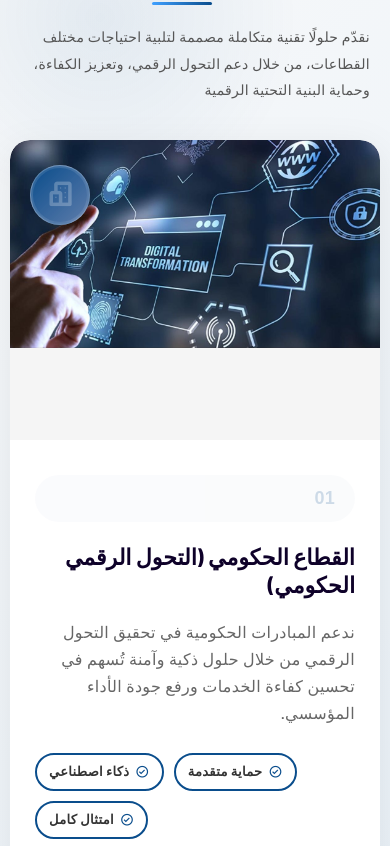
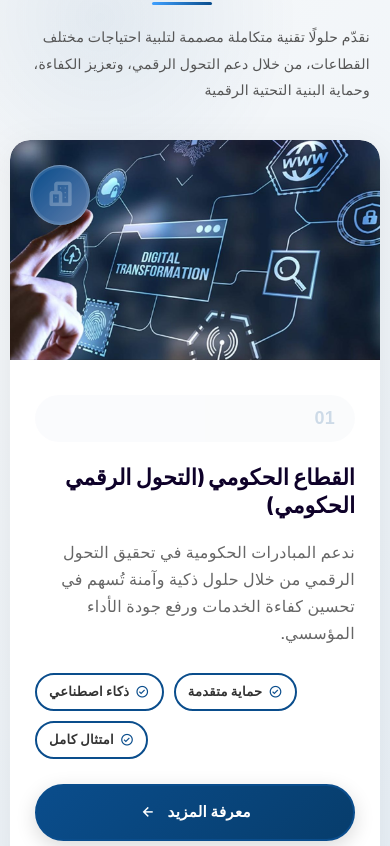
Before and after one commit to techno-sd/Eazy-cybersecurity, a Next.js app: page / in a window 390 px wide. Shown: the part 2618-3464 px from the top of the page. Built offline with nearby package versions, Linux system fonts and the light colour scheme; no server answers; the database is empty; a web font is replaced by a local one.

Commit message:
chore: update homepage enhanced styles

```diff
--- a/styles/_homepage-enhanced.scss
+++ b/styles/_homepage-enhanced.scss
@@ -519,7 +519,20 @@
   overflow: hidden;
 
   @media (max-width: 991px) {
-    min-height: 300px;
+    min-height: 280px;
+    height: 280px;
+  }
+
+  @media (max-width: 767px) {
+    min-height: 250px;
+    height: 250px;
+    border-top-left-radius: 20px !important;
+    border-top-right-radius: 20px !important;
+  }
+
+  @media (max-width: 575px) {
+    min-height: 220px;
+    height: 220px;
   }
 }
 
@@ -527,7 +540,9 @@
   width: 100%;
   height: 100%;
   object-fit: cover;
+  object-position: center;
   transition: transform 0.6s cubic-bezier(0.4, 0, 0.2, 1);
+  display: block;
 }
 
 .industry-gradient-overlay {
```
